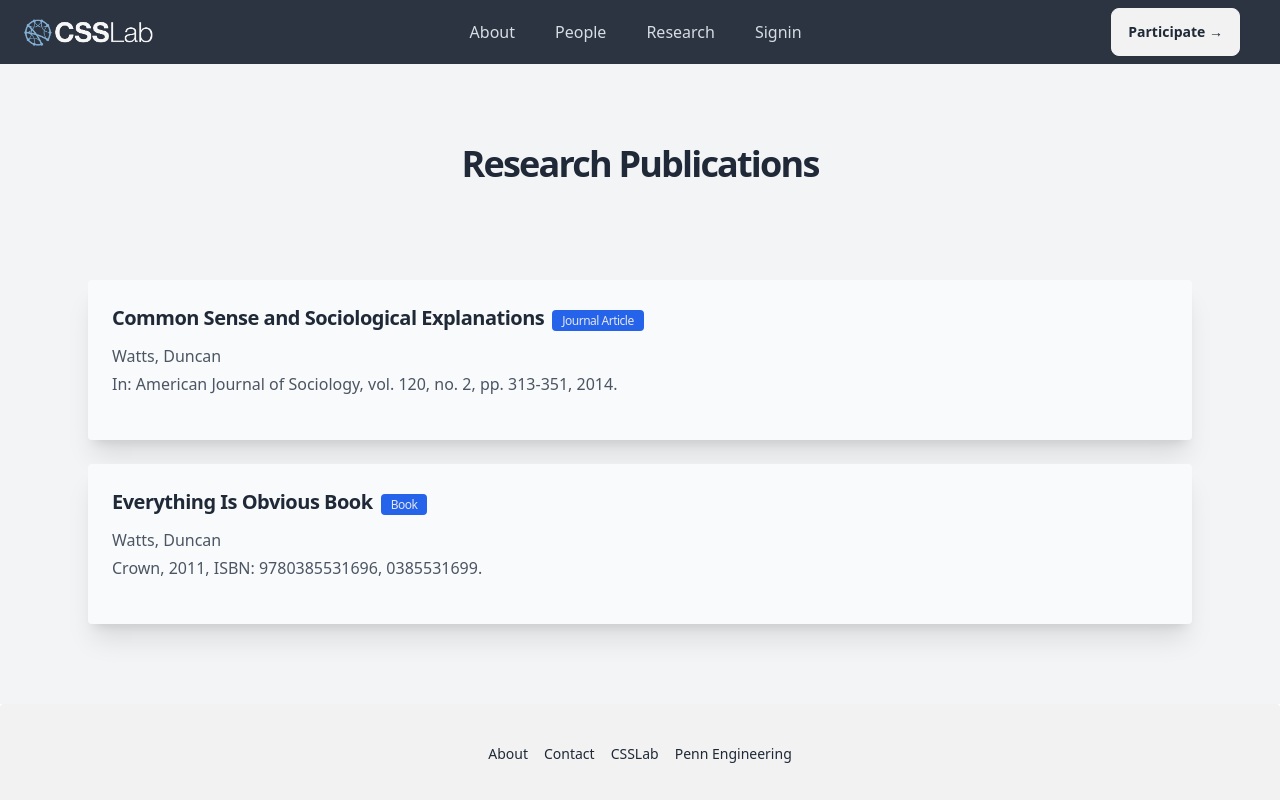
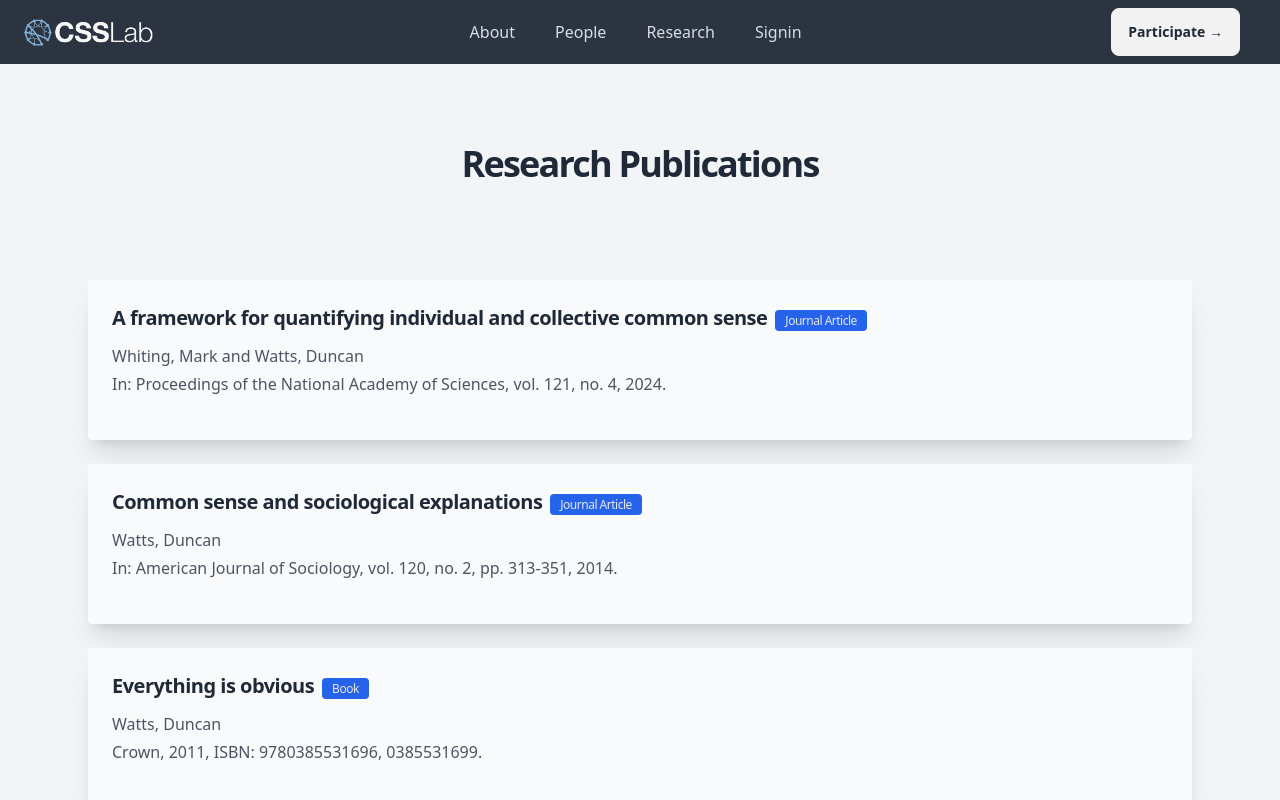
Before and after one commit to Watts-Lab/commonsense-platform, a React (Vite) app in the folder client/: page /research in a window 1280 px wide. Shown: the top 800 px of the page. Built offline with nearby package versions, Linux system fonts and the light colour scheme; no server answers.

Commit message:
Add publication link

```diff
--- a/client/src/partials/About.tsx
+++ b/client/src/partials/About.tsx
@@ -59,14 +59,14 @@ const AboutPartial: React.FC = () => {
               ML) who wish to explore and simulate this ubiquitous yet
               frustratingly elusive concept.
             </p>
-            {/*
+
             <p className="mb-2">
-              Read about the research{" "}
-              <a href="" className="underline">
+              Read about the research
+              <a href="https://doi.org/10.1073/pnas.2309535121" className="underline">
                 here
               </a>
               .
-            </p> */}
+            </p>
           </div>
         </div>
       </div>
--- a/client/src/partials/Publications.tsx
+++ b/client/src/partials/Publications.tsx
@@ -3,7 +3,17 @@ import React from "react";
 function Publications() {
   const publicationsList = [
     {
-      title: "Common Sense and Sociological Explanations",
+      title:
+        "A framework for quantifying individual and collective common sense",
+      type: "Journal Article",
+      authors: "Whiting, Mark and Watts, Duncan",
+      venue:
+        "In: Proceedings of the National Academy of Sciences, vol. 121, no. 4, 2024.",
+      year: "2024",
+      link: "https://doi.org/10.1073/pnas.2309535121",
+    },
+    {
+      title: "Common sense and sociological explanations",
       type: "Journal Article",
       authors: "Watts, Duncan",
       venue:
@@ -12,7 +22,7 @@ function Publications() {
       link: "https://arxiv.org/abs/2101.00100",
     },
     {
-      title: "Everything Is Obvious Book",
+      title: "Everything is obvious",
       type: "Book",
       authors: "Watts, Duncan",
       venue: "Crown, 2011, ISBN: 9780385531696, 0385531699.",
```
